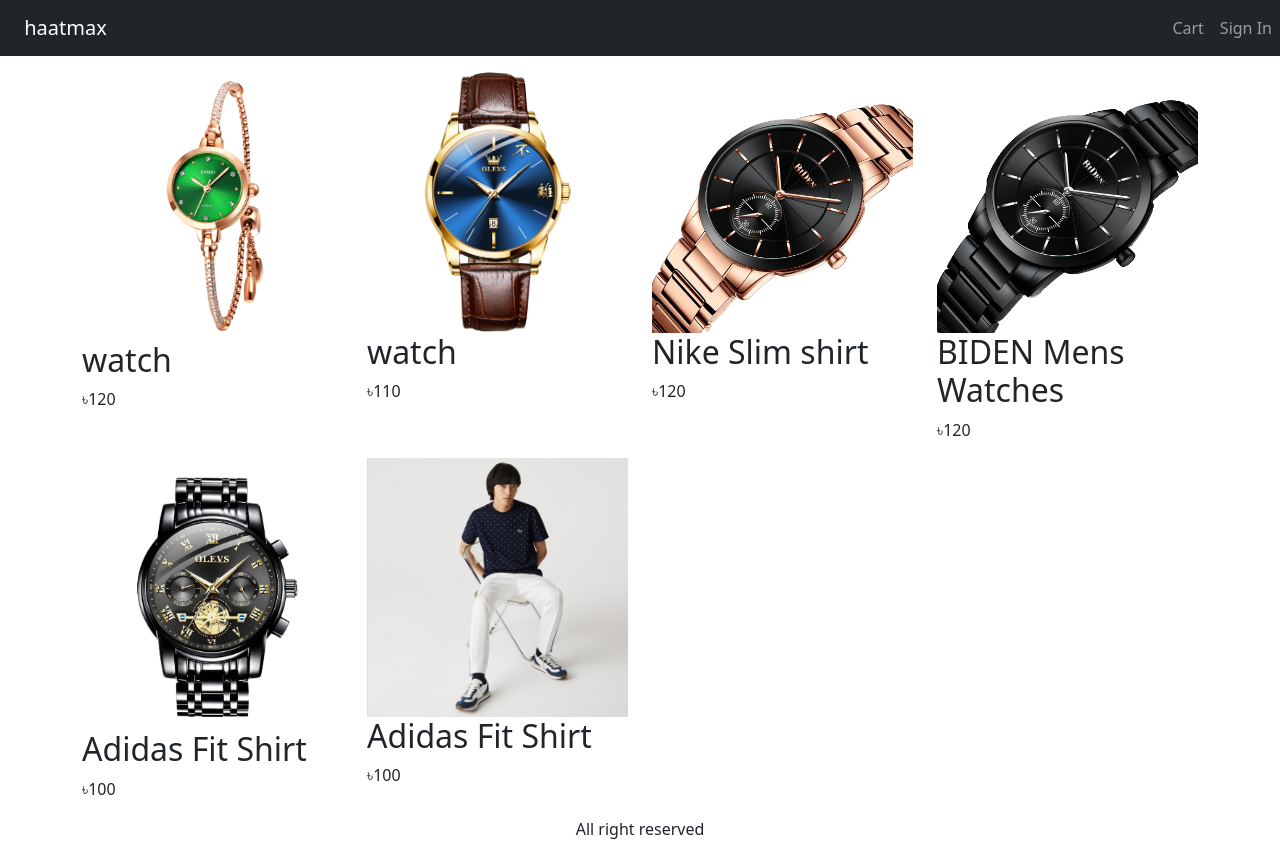
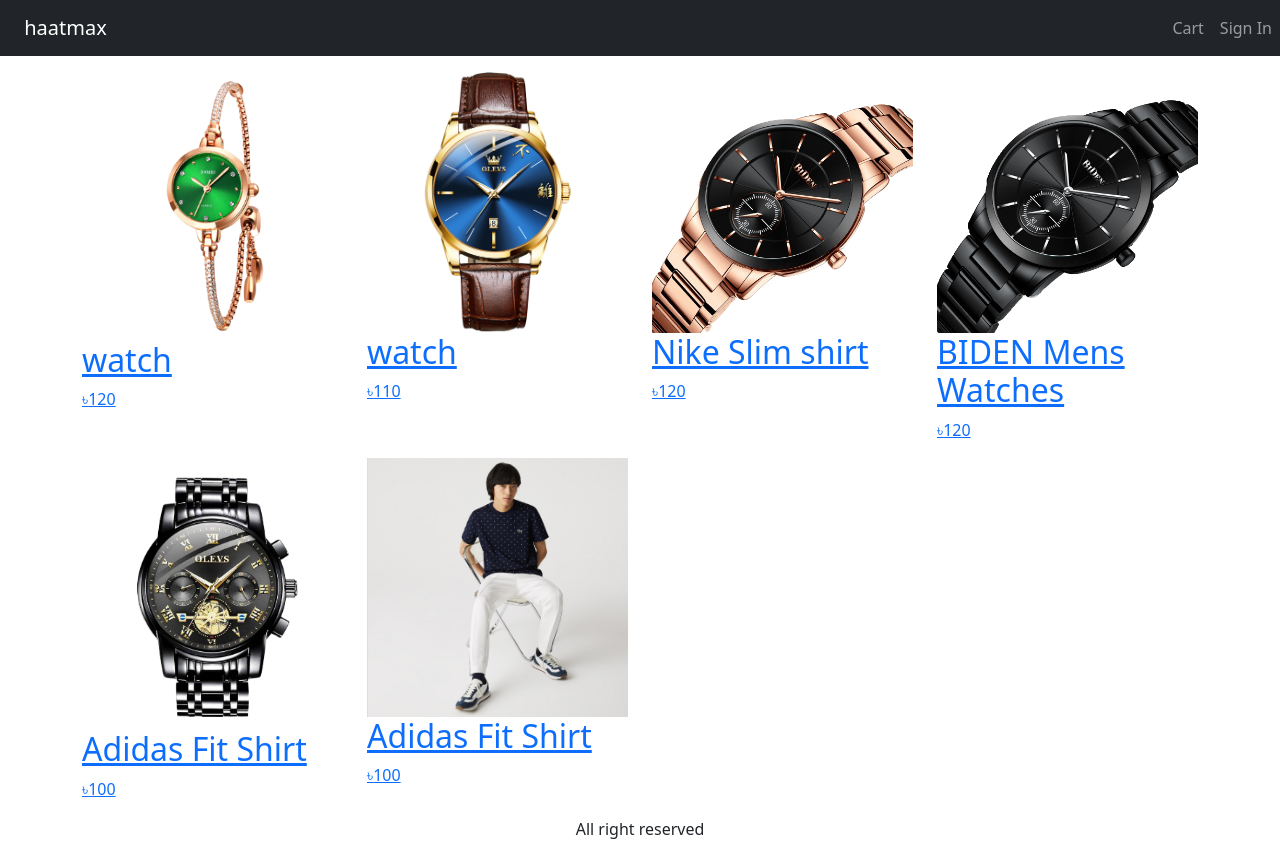
Before and after one commit to haatmax/js, a React (Vite) app in the folder frontend/: page / in a window 1280 px wide. Built offline with nearby package versions, Linux system fonts and the light colour scheme.

Commit message:
lesstion 7 done

```diff
--- a/frontend/package.json
+++ b/frontend/package.json
@@ -13,7 +13,8 @@
     "bootstrap": "^5.3.0",
     "react": "^18.2.0",
     "react-bootstrap": "^2.7.4",
-    "react-dom": "^18.2.0"
+    "react-dom": "^18.2.0",
+    "react-router-dom": "^6.11.2"
   },
   "devDependencies": {
     "@types/react": "^18.0.37",
--- a/frontend/src/App.tsx
+++ b/frontend/src/App.tsx
@@ -1,5 +1,5 @@
 import { Container, Navbar, Nav, Row, Col } from 'react-bootstrap';
-import { sampleProducts } from './data';
+import { Outlet } from 'react-router-dom';
 
 function App() {
   // const [count, setCount] = useState(0);
@@ -23,19 +23,7 @@
       </header>
       <main>
         <Container className="mt-3">
-          <Row>
-            {sampleProducts.map((product) => (
-              <Col key={product.slug} sm={6} md={4} lg={3}>
-                <img
-                  src={product.image}
-                  alt={product.name}
-                  className="product-image"
-                />
-                <h2>{product.name}</h2>
-                <p>৳{product.price}</p>
-              </Col>
-            ))}
-          </Row>
+          <Outlet />
         </Container>
       </main>
 
--- a/frontend/src/main.tsx
+++ b/frontend/src/main.tsx
@@ -1,11 +1,30 @@
 import React from 'react';
 import ReactDOM from 'react-dom/client';
+import {
+  createBrowserRouter,
+  createRoutesFromElements,
+  Route,
+  RouterProvider,
+} from 'react-router-dom';
+
 import 'bootstrap/dist/css/bootstrap.min.css';
 import App from './App.tsx';
 import './index.css';
+import HomePage from './pages/HomePage.tsx';
+import ProductPage from './pages/ProductPage.tsx';
+const router = createBrowserRouter(
+  createRoutesFromElements(
+    <Route path="/" element={<App />}>
+      <Route index={true} element={<HomePage />} />
+      <Route path="product/:slug" element={<ProductPage />} />
+      {/* <Route path="dashboard" element={<Dashboard />} /> */}
+      {/* ... etc. */}
+    </Route>
+  )
+);
 
 ReactDOM.createRoot(document.getElementById('root') as HTMLElement).render(
   <React.StrictMode>
-    <App />
+    <RouterProvider router={router} />
   </React.StrictMode>
 );
--- /dev/null
+++ b/frontend/src/pages/HomePage.tsx
@@ -0,0 +1,23 @@
+import { Row, Col } from 'react-bootstrap';
+import { sampleProducts } from '../data';
+import { Link } from 'react-router-dom';
+
+export default function HomePage() {
+  return (
+    <Row>
+      {sampleProducts.map((product) => (
+        <Col key={product.slug} sm={6} md={4} lg={3}>
+          <Link to={'product/' + product.slug}>
+            <img
+              src={product.image}
+              alt={product.name}
+              className="product-image"
+            />
+            <h2>{product.name}</h2>
+            <p>৳{product.price}</p>
+          </Link>
+        </Col>
+      ))}
+    </Row>
+  );
+}
--- /dev/null
+++ b/frontend/src/pages/ProductPage.tsx
@@ -0,0 +1,5 @@
+import React from 'react';
+
+export default function ProductPage() {
+  return <div>ProductPage</div>;
+}
```
Also changed, not shown: 2 other files (tests, documents, lock files or other folders).
